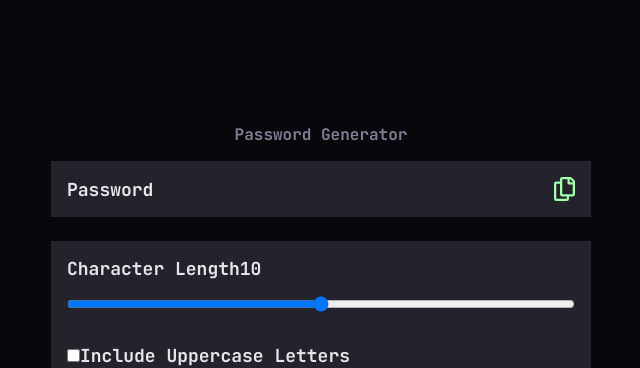
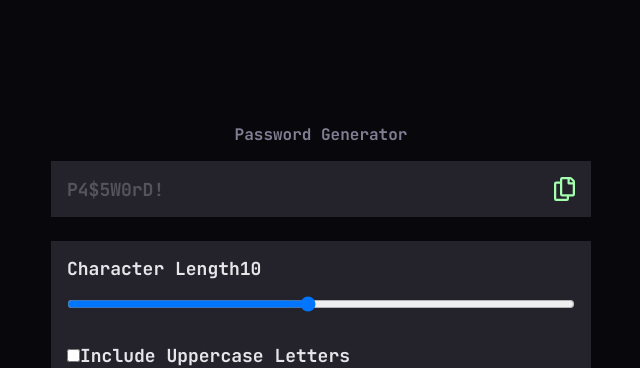
Before and after one commit to ryanbradley-webdev/password-generator, a React (Vite) app: page / in a window 1280 px wide. Shown: the top 368 px of the page, without its empty margins (319-959 px from the left). Built offline with nearby package versions, Linux system fonts and the light colour scheme.

Commit message:
Add basic scaffolding for state management.

```diff
--- a/src/App.tsx
+++ b/src/App.tsx
@@ -1,7 +1,17 @@
+import Form from './components/form/Form'
 import './App.css'
-import Form from './components/form/Form'
+import { useState } from 'react'
 
 function App() {
+  const [options, setOptions] = useState<Options>({
+    length: 10,
+    upperCase: false,
+    lowerCase: false,
+    numbers: false,
+    symbols: false
+  })
+  const [password, setPassword] = useState('')
+
   return (
     <section>
 
@@ -13,8 +23,12 @@ function App() {
         className='password'
       >
 
-        <span>
-          Password
+        <span
+          style={{
+            opacity: password ? '' : '0.25'
+          }}
+        >
+          {password || 'P4$5W0rD!'}
         </span>
 
         <svg width="21" height="24" xmlns="http://www.w3.org/2000/svg">
@@ -23,7 +37,10 @@ function App() {
 
       </div>
 
-      <Form />
+      <Form
+        {...options}
+        setOptions={setOptions}
+      />
 
     </section>
   )
--- a/src/components/form/Form.tsx
+++ b/src/components/form/Form.tsx
@@ -1,8 +1,23 @@
+import { Dispatch, SetStateAction } from 'react'
 import Button from '../button/Button'
 import StrengthMeter from '../strengthMeter/StrengthMeter'
 import styles from './form.module.css'
 
-export default function Form() {
+export default function Form({
+    length,
+    upperCase,
+    lowerCase,
+    numbers,
+    symbols,
+    setOptions
+}: {
+    length: number
+    upperCase: boolean
+    lowerCase: boolean
+    numbers: boolean
+    symbols: boolean
+    setOptions: Dispatch<SetStateAction<Options>>
+}) {
     return (
         <form
             className={styles.form}
@@ -17,12 +32,26 @@ export default function Form() {
                     </label>
 
                     <span>
-                        10
+                        {length}
                     </span>
 
                 </div>
 
-                <input type="range" name="length" id="length" />
+                <input
+                    type="range"
+                    name="length"
+                    id="length"
+                    value={length}
+                    min={1}
+                    max={20}
+                    onChange={e => setOptions({
+                        length: Number(e.target.value),
+                        upperCase,
+                        lowerCase,
+                        numbers,
+                        symbols
+                    })}
+                />
 
             </fieldset>
 
@@ -34,7 +63,14 @@ export default function Form() {
                         type="checkbox"
                         name="upper"
                         id="upper"
-                        value='upper'
+                        checked={upperCase}
+                        onChange={e => setOptions({
+                            length,
+                            upperCase: e.target.checked,
+                            lowerCase,
+                            numbers,
+                            symbols
+                        })}
                     />
 
                     <span>
@@ -50,6 +86,14 @@ export default function Form() {
                         name="lower"
                         id="lower"
                         value='lower'
+                        checked={lowerCase}
+                        onChange={e => setOptions({
+                            length,
+                            upperCase,
+                            lowerCase: e.target.checked,
+                            numbers,
+                            symbols
+                        })}
                     />
 
                     <span>
@@ -65,6 +109,14 @@ export default function Form() {
                         name="numbers"
                         id="numbers"
                         value='numbers'
+                        checked={numbers}
+                        onChange={e => setOptions({
+                            length,
+                            upperCase,
+                            lowerCase,
+                            numbers: e.target.checked,
+                            symbols
+                        })}
                     />
 
                     <span>
@@ -80,6 +132,14 @@ export default function Form() {
                         name="symbols"
                         id="symbols"
                         value='symbols'
+                        checked={symbols}
+                        onChange={e => setOptions({
+                            length,
+                            upperCase,
+                            lowerCase,
+                            numbers,
+                            symbols: e.target.checked
+                        })}
                     />
 
                     <span>
```
Also changed, not shown: src/types.d.ts (added, +7 -0 lines).
